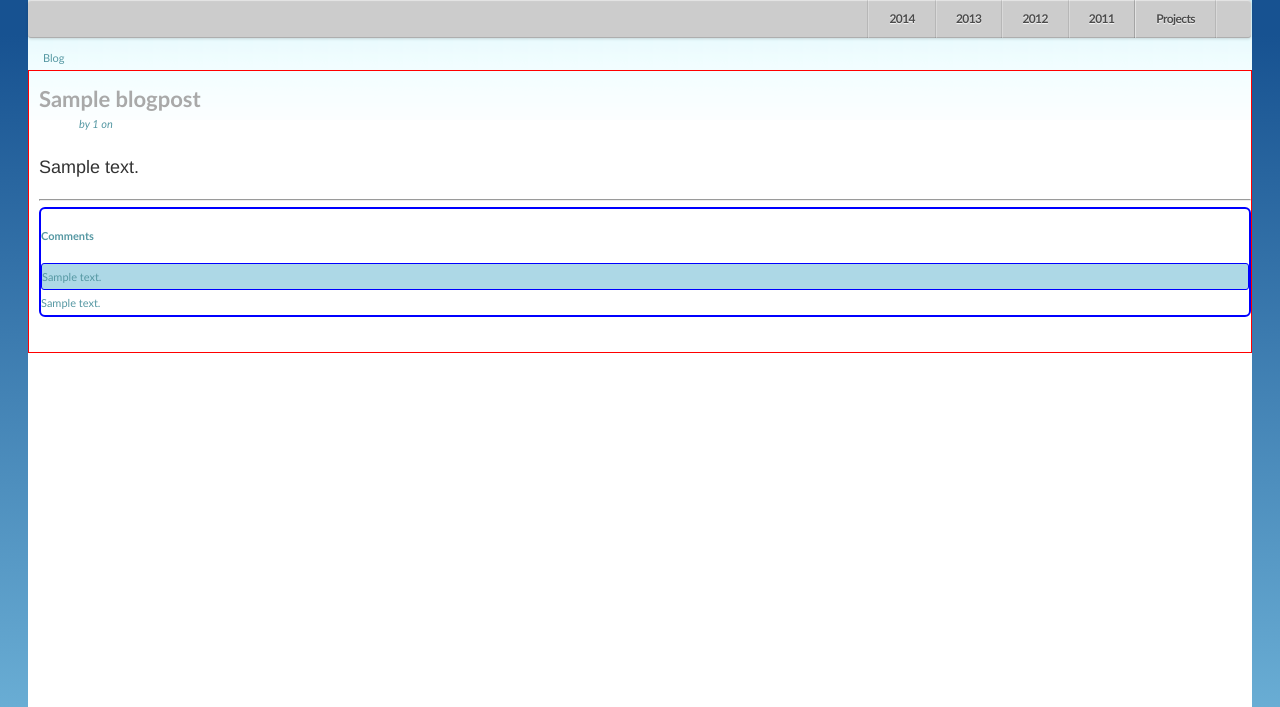
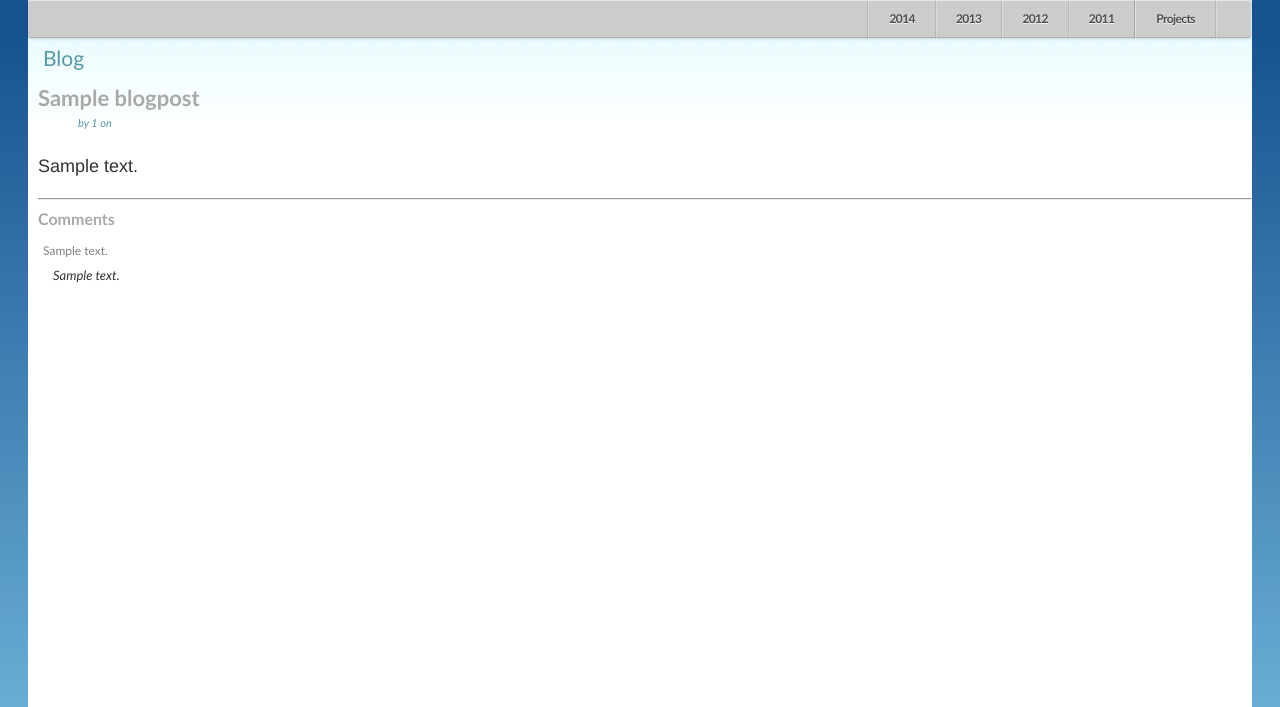
Before and after one commit to jasonlevinsohn/levsdelight3, a Django app: page /blog/ in a window 1280 px wide. Shown: the part 93-800 px from the top of the page. Run offline with Django 3.2, Linux system fonts and the light colour scheme; tables that the repository leaves empty hold one stand-in row (values such as "Sample post"); data that the repository does not hold is empty; some libraries are stand-ins or nearby versions.

Commit message:
finished scss for comments

```diff
--- a/levsdelight_com/static/css/blog.scss.css
+++ b/levsdelight_com/static/css/blog.scss.css
@@ -1,5 +1,4 @@
 .blogs-wrapper {
-  border: 1px solid red;
   padding-left: 10px;
   padding-top: 15px;
 }
@@ -10,6 +9,7 @@
 
 #caption {
   padding: 45px 0px 0px 15px;
+  font-size: 21px;
 }
 
 .post-title {
@@ -32,18 +32,27 @@
   margin: 18px 0px 18px 0px;
 }
 
-.comments-section {
-  border: 2px solid blue;
-  border-radius: 6px;
+.comments-section h4 {
+  margin: 5px 0px 5px 0px;
+  color: darkgrey;
+  font-weight: bold;
+  font-size: 16px;
 }
 .comments-section.nothing-yet {
   display: none;
 }
 
 .commenter-name {
-  border: 1px solid blue;
-  background-color: lightblue;
-  border-radius: 3px;
+  margin: 7px 0px 0px 5px;
+  font-size: 12px;
+  color: grey;
+}
+
+.comment-body {
+  color: #333333;
+  margin-left: 15px;
+  font-size: 13px;
+  font-style: italic;
 }
 
 /* Blog Preview Section - BEGIN */
```
Also changed, not shown: levsdelight_com/static/scss/blog.scss (+18 -6 lines), 1 other file.
